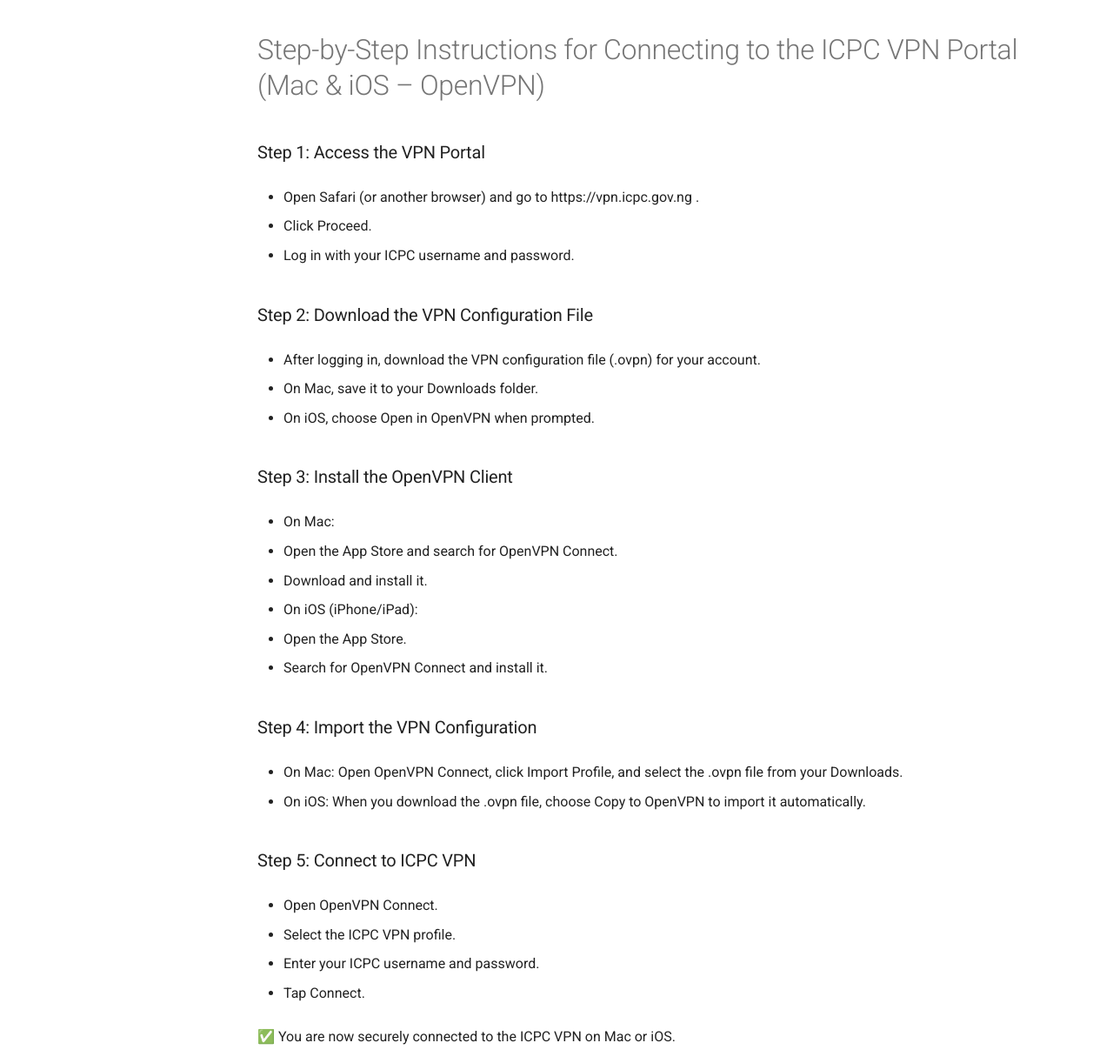
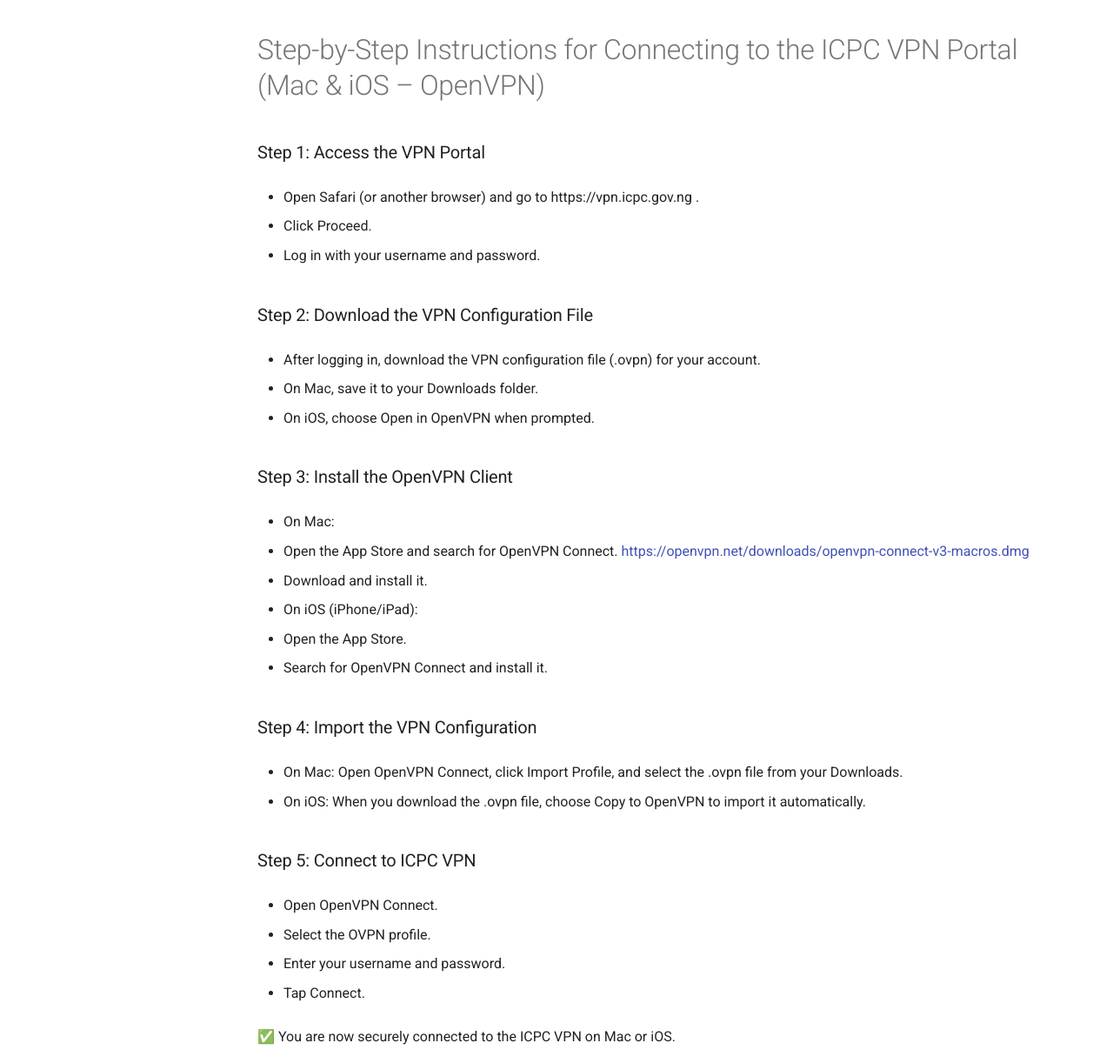
Before and after one commit to olamilarks/my-manual, a plain HTML site: page vpnsetup/index.html in a window 1280 px wide. Shown: the part 7763-8985 px from the top of the page at 87% size. Drawn offline with Linux system fonts and the light colour scheme.

Commit message:
Deployed 48eda7e with MkDocs version: 1.6.1

```diff
--- a/vpnsetup/index.html
+++ b/vpnsetup/index.html
@@ -644,7 +644,7 @@
 <h3 id="step-5-connect-to-icpc-vpn_1">Step 5: Connect to ICPC VPN</h3>
 <ul>
 <li>
-<p>Once imported, tap the saved ICPC VPN profile.</p>
+<p>Once imported, tap the saved OVPN profile.</p>
 </li>
 <li>
 <p>Enter your username and password when prompted.</p>
@@ -666,7 +666,7 @@
 <p>Click Proceed.</p>
 </li>
 <li>
-<p>Log in with your ICPC username and password.</p>
+<p>Log in with your username and password.</p>
 </li>
 </ul>
 <h3 id="step-2-download-the-vpn-configuration-file">Step 2: Download the VPN Configuration File</h3>
@@ -687,7 +687,8 @@
 <p>On Mac:</p>
 </li>
 <li>
-<p>Open the App Store and search for OpenVPN Connect.</p>
+<p>Open the App Store and search for OpenVPN Connect.
+  <a href="https://openvpn.net/downloads/openvpn-connect-v3-macros.dmg">https://openvpn.net/downloads/openvpn-connect-v3-macros.dmg</a></p>
 </li>
 <li>
 <p>Download and install it.</p>
@@ -717,10 +718,10 @@
 <p>Open OpenVPN Connect.</p>
 </li>
 <li>
-<p>Select the ICPC VPN profile.</p>
+<p>Select the OVPN profile.</p>
 </li>
 <li>
-<p>Enter your ICPC username and password.</p>
+<p>Enter your username and password.</p>
 </li>
 <li>
 <p>Tap Connect.</p>
```
Also changed, not shown: search/search_index.json (+1 -1 lines), 1 other file.
